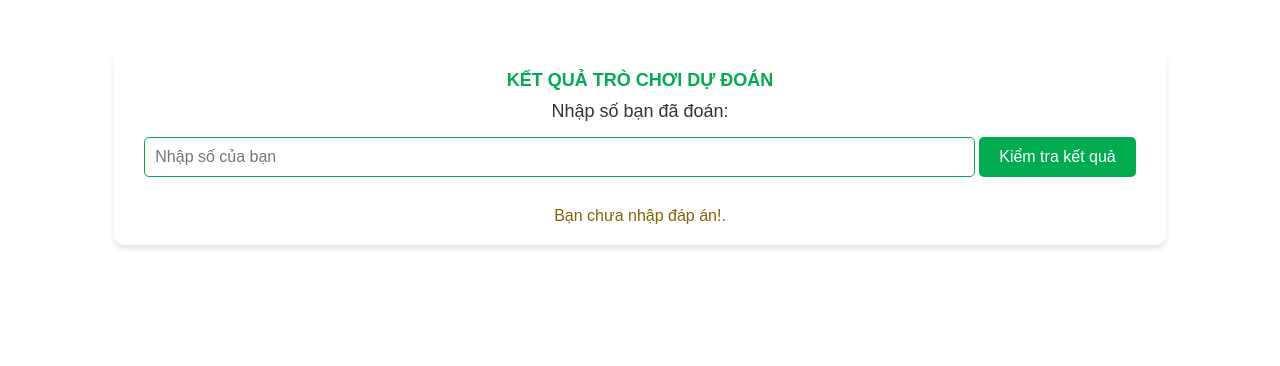
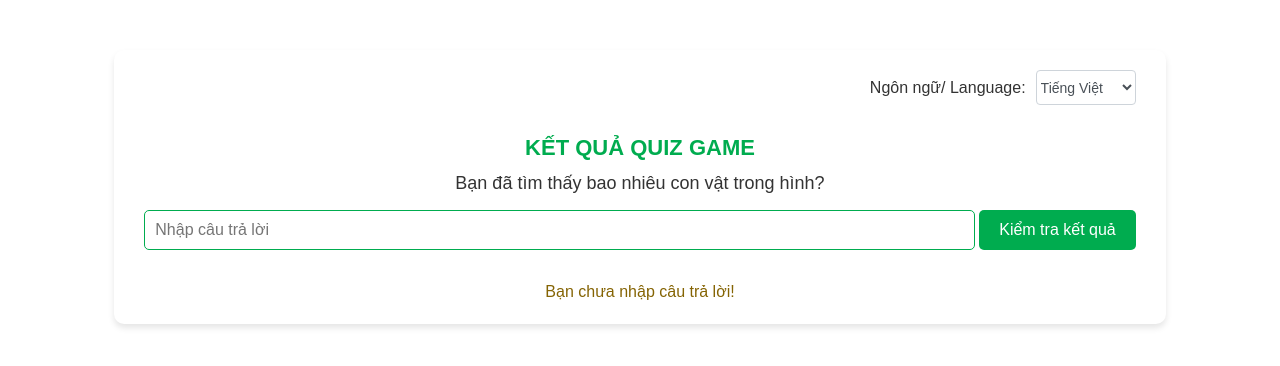
Before and after one commit to phatnguyendev/game, a plain HTML site: page index.html in a window 1280 px wide. Both pictures are taken after a click on the button "Kiểm tra kết quả". Drawn offline with Linux system fonts and the light colour scheme.

Commit message:
Update index.html

```diff
--- a/index.html
+++ b/index.html
@@ -6,7 +6,7 @@
     <title>Kết Quả Trò Chơi Dự Đoán</title>
     <style>
         h1{
-            font-size: 18px;
+            font-size: 22px;
             font-weight: bold;
             text-transform: uppercase;
             color: #00ac4f;
@@ -21,6 +21,9 @@
             margin-top: 0px;
             margin-bottom: 5px;
             font-family: 'Asap', sans-serif;
+            width: 80%;
+            margin-left: 10%;
+            line-height: 24px;
         }
         .quiz-container {
             text-align: center;
@@ -62,6 +65,57 @@
             color: #333;
             font-family: 'Asap', sans-serif;
         }
+        .quiz-container .d-flex{
+            display: flex;
+            -webkit-box-pack: end !important;
+            -ms-flex-pack: end !important;
+            justify-content: flex-end !important;
+            align-items: center;
+            margin-bottom: 30px;
+        }
+        .quiz-container .language{
+            display: inline-block;
+            font-size: 16px;
+            font-family: 'Asap', sans-serif;
+            color:#333;
+            margin-right: 10px;
+        }
+        #chooselanguage{
+            width: 100px;
+            height: 35px;
+            line-height: 1.5;
+            color: #495057;
+            background-color: #fff;
+            background-clip: padding-box;
+            border: 1px solid #ced4da;
+            border-radius: .25rem;
+            transition: border-color .15s ease-in-out, box-shadow .15s ease-in-out;
+            margin-right: 10px;
+            font-size: 14px;
+            font-family: 'Asap', sans-serif;
+        }
+        .result{
+            padding-left:10px;
+            padding-right:10px;
+            line-height:24px;
+        }
+        .loading {
+	border-bottom: 4px solid #00ac4f36;
+    border-left: 4px solid #00ac4f36;
+    border-right: 4px solid #00ac4f36;
+    border-top: 4px solid #00ac4fba;
+    border-radius: 100%;
+    height: 24px;
+    width: 24px;
+    animation: spin .6s infinite linear;
+    text-indent: 999em;
+    margin: 15px auto;
+}
+.loading{display:none}
+@keyframes spin {
+	from {transform: rotate(0deg);}
+	to {transform: rotate(359deg);}
+}
         @media only screen and (max-width: 900px) {
             .quiz-container {
                 padding: 0px;
@@ -76,34 +130,86 @@
 <body>
 
 <div class="quiz-container">
-    <h1>Kết Quả Trò Chơi Dự Đoán</h1>
+    <div class="d-flex">
+        <span class="language" id="language">Ngôn ngữ/ Language: </span>
+        <select  name="choose-language" id="chooselanguage" onchange="getComboA(this)">
+            <option value="vietnam">Tiếng Việt</option>
+            <option value="english">English</option>
+        </select>
+    </div>
+    <h1 class="title" id="title">Kết quả Quiz Game</h1>
     <div class="container">
-        <h2>Nhập số bạn đã đoán:</h2>
-        <input required  type="number" id="guess" placeholder="Nhập số của bạn"  >
-        <button id="checkButton"  >Kiểm tra kết quả</button>
+        <h2 class="quiz" id="quiz">Bạn đã tìm thấy bao nhiêu con vật trong hình?</h2>
+        <input type="number" id="guess" placeholder="Nhập câu trả lời"  >
+        <button id="checkButton">Kiểm tra kết quả</button>
+        <div class="loading" id="loading">Loading...</div>
         <div id="result" class="result">&nbsp;</div>
     </div>
+
 </div>
 
 <script>
+    function getComboA(selectObject) {
+        var value = selectObject.value;
+        const inputguess = document.getElementById('guess');
+        inputguess.value="";
+        document.getElementById("result").innerHTML = "";
+        if (value =="english"){
+           // document.getElementById("language").innerHTML = "Language:";
+            document.getElementById("title").innerHTML = "Quiz Game Result";
+            document.getElementById("quiz").innerHTML = "How many animals did you find in the picture?";
+            document.getElementById("checkButton").innerHTML = "Check";
+            document.getElementById("guess").placeholder = "Enter answer";
+
+        }else{
+            //document.getElementById("language").innerHTML = "Ngôn ngữ:";
+            document.getElementById("title").innerHTML = "Kết quả Quiz Game";
+            document.getElementById("quiz").innerHTML = "Bạn đã tìm thấy bao nhiêu con vật trong hình? ";
+            document.getElementById("checkButton").innerHTML = "Kiểm tra kết quả";
+            document.getElementById("guess").placeholder = "Nhập câu trả lời";
+
+        }
+    }
 
     document.getElementById('checkButton').addEventListener('click', function() {
         const correctNumber = 12;
         const guess = document.getElementById('guess').value;
         const resultElement = document.getElementById('result');
+        var chooselanguage = document.getElementById("chooselanguage");
+        var valuechooselanguage = chooselanguage.value;
+        document.getElementById("loading").style.display = "block";
+        setTimeout(function () {
+            document.getElementById("loading").style.display = "none";
+            if (guess == "") {
+                if(valuechooselanguage=="vietnam"){
+                    resultElement.textContent = "Bạn chưa nhập câu trả lời!";
+                    resultElement.style.color = "#856404";
+                }else{
+                    resultElement.textContent = "You haven't entered your answer yet!";
+                    resultElement.style.color = "#856404";
+                }
 
-        if (guess == "") {
-            resultElement.textContent = "Bạn chưa nhập đáp án!.";
-            resultElement.style.color = "#856404";
-        }else if (guess == correctNumber) {
+                }else if (guess == correctNumber) {
+                    if(valuechooselanguage=="vietnam"){
+                        resultElement.textContent = "Chúc mừng! Bạn đã tìm đủ các con vật. Vui lòng chụp màn hình kết quả này và liên hệ Phòng Marketing để nhận quà!";
+                        resultElement.style.color = "#00AC4F";
+                    }else{
+                        resultElement.textContent = "Congratulations! You've found all the animals. Please take a screenshot of this result and present it at the Marketing to claim your prize!";
+                        resultElement.style.color = "#00AC4F";
+                    }
+                }
+                else {
 
-            resultElement.textContent = "Chúc mừng! Bạn đã đoán đúng.";
-            resultElement.style.color = "#00AC4F";
-        }
-        else {
-            resultElement.textContent = "Rất tiếc, bạn đã đoán sai. Hãy thử lại!";
-            resultElement.style.color = "red";
-        }
+                    if(valuechooselanguage=="vietnam"){
+                        resultElement.textContent = "Rất tiếc, bạn đã đoán chưa đúng. Hãy quan sát kỹ hơn và thử lại nhé!";
+                        resultElement.style.color = "red";
+                    }else{
+                        resultElement.textContent = "Sorry, your guess is not correct. Look carefully and try again!";
+                        resultElement.style.color = "red";
+                    }
+                }
+        },  200);
+
 
 
     });
```
